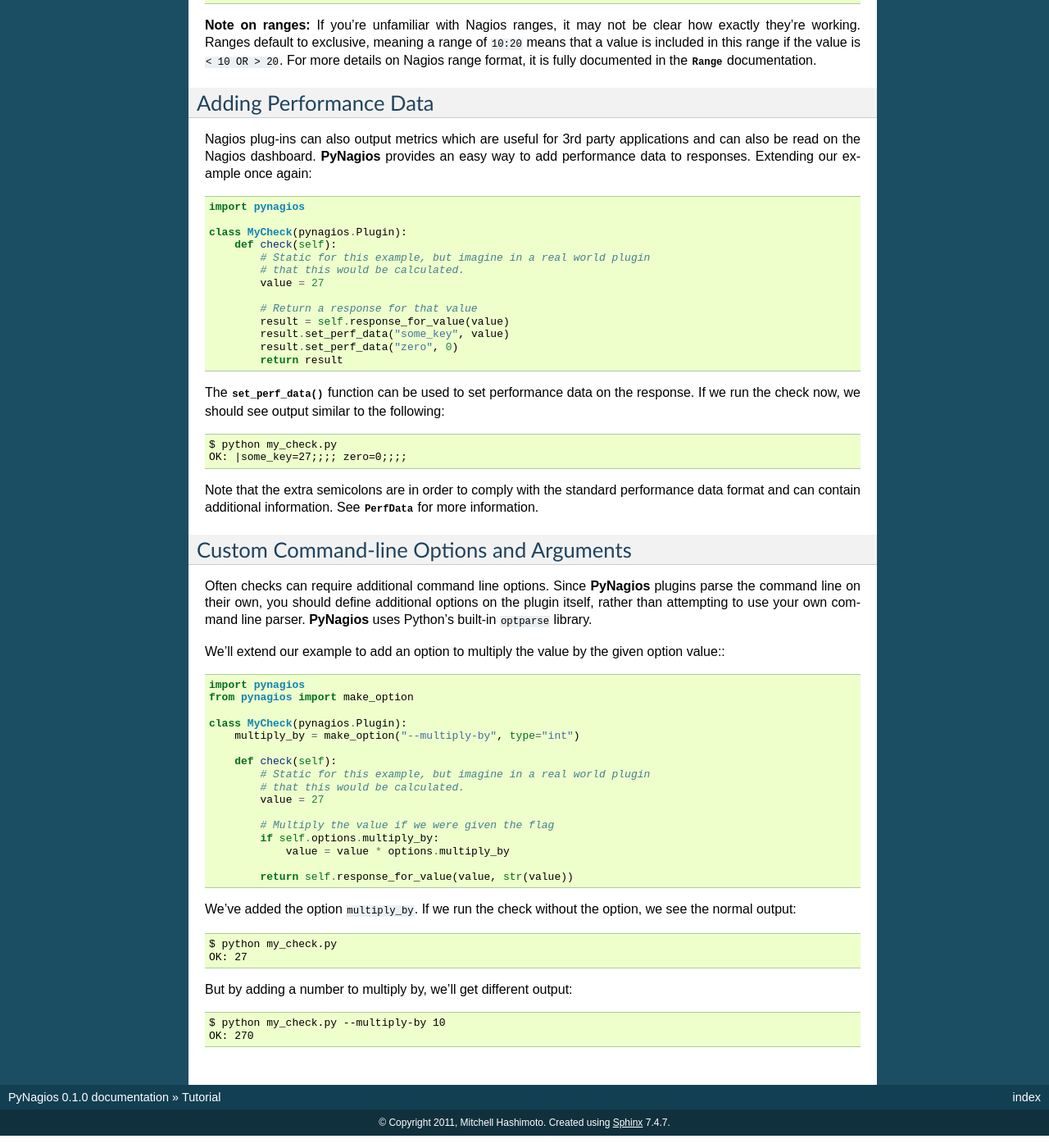
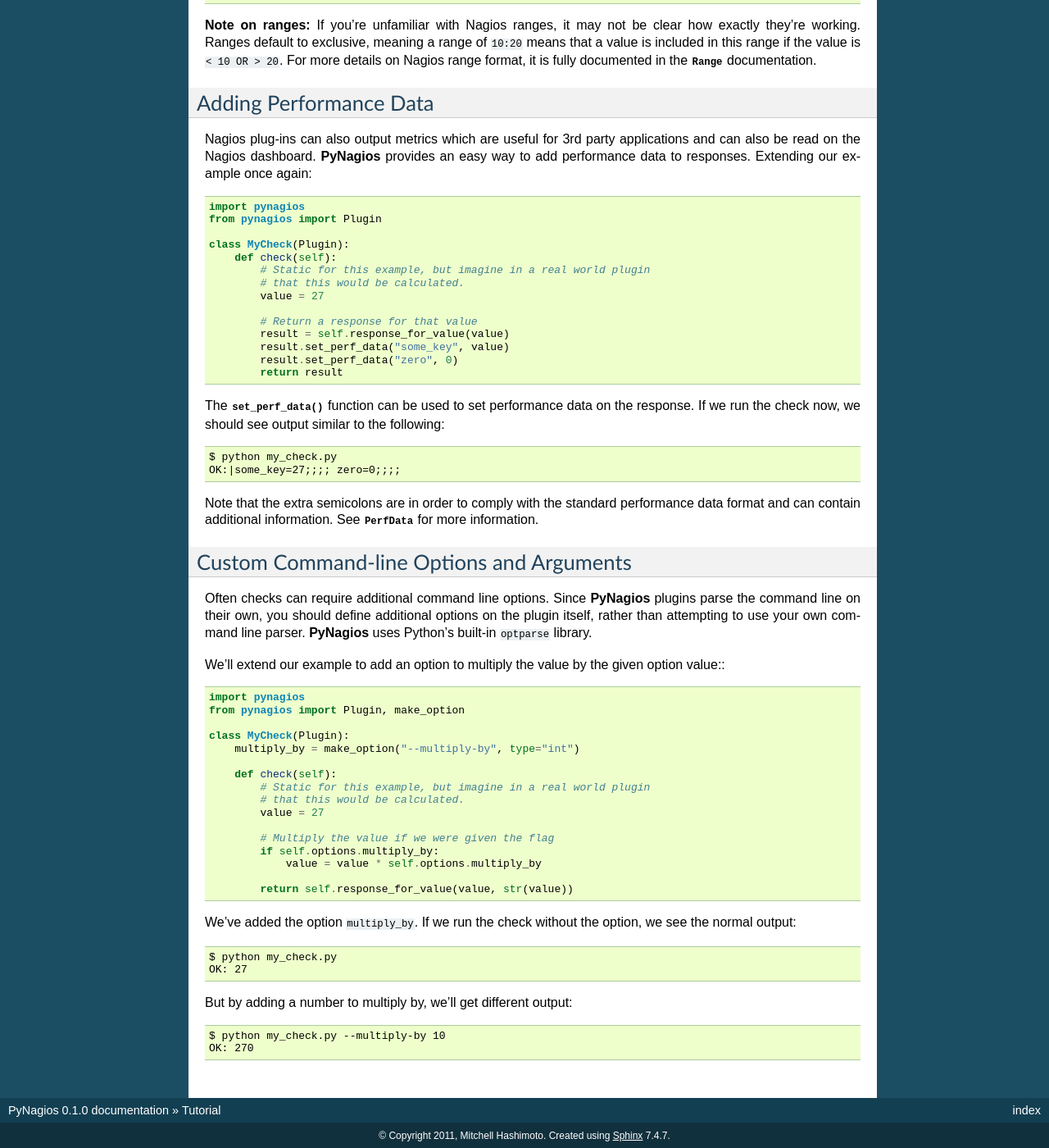
Before and after one commit to jimbrowne/pynagios, a Sphinx documentation site: the page built from docs/tutorial.rst, in a window 1280 px wide and 1400 px high, scrolled down 1688 px. Shown: the whole window at 82% size. Built offline with Sphinx 7.4.7, drawn with Linux system fonts in a browser that asks for light colours.

Commit message:
Fix some typos in the documentation

```diff
--- a/docs/tutorial.rst
+++ b/docs/tutorial.rst
@@ -124,8 +124,9 @@
 example once again::
 
     import pynagios
+    from pynagios import Plugin
 
-    class MyCheck(pynagios.Plugin):
+    class MyCheck(Plugin):
         def check(self):
             # Static for this example, but imagine in a real world plugin
             # that this would be calculated.
@@ -162,9 +163,9 @@
 given option value:::
 
     import pynagios
-    from pynagios import make_option
+    from pynagios import Plugin, make_option
 
-    class MyCheck(pynagios.Plugin):
+    class MyCheck(Plugin):
         multiply_by = make_option("--multiply-by", type="int")
 
         def check(self):
@@ -174,7 +175,7 @@
 
             # Multiply the value if we were given the flag
             if self.options.multiply_by:
-                value = value * options.multiply_by
+                value = value * self.options.multiply_by
 
             return self.response_for_value(value, str(value))
 
```
Also changed, not shown: other parts of docs/tutorial.rst (+1 -1 lines).
